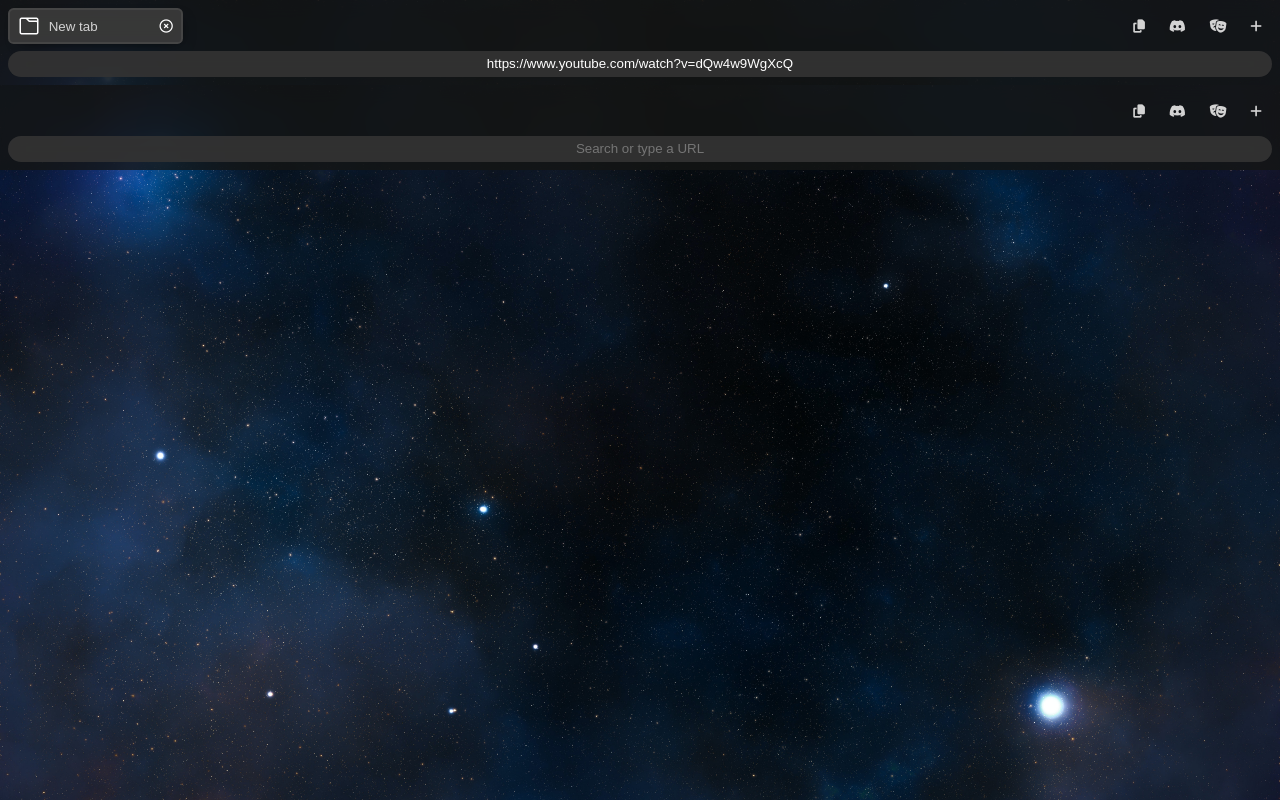
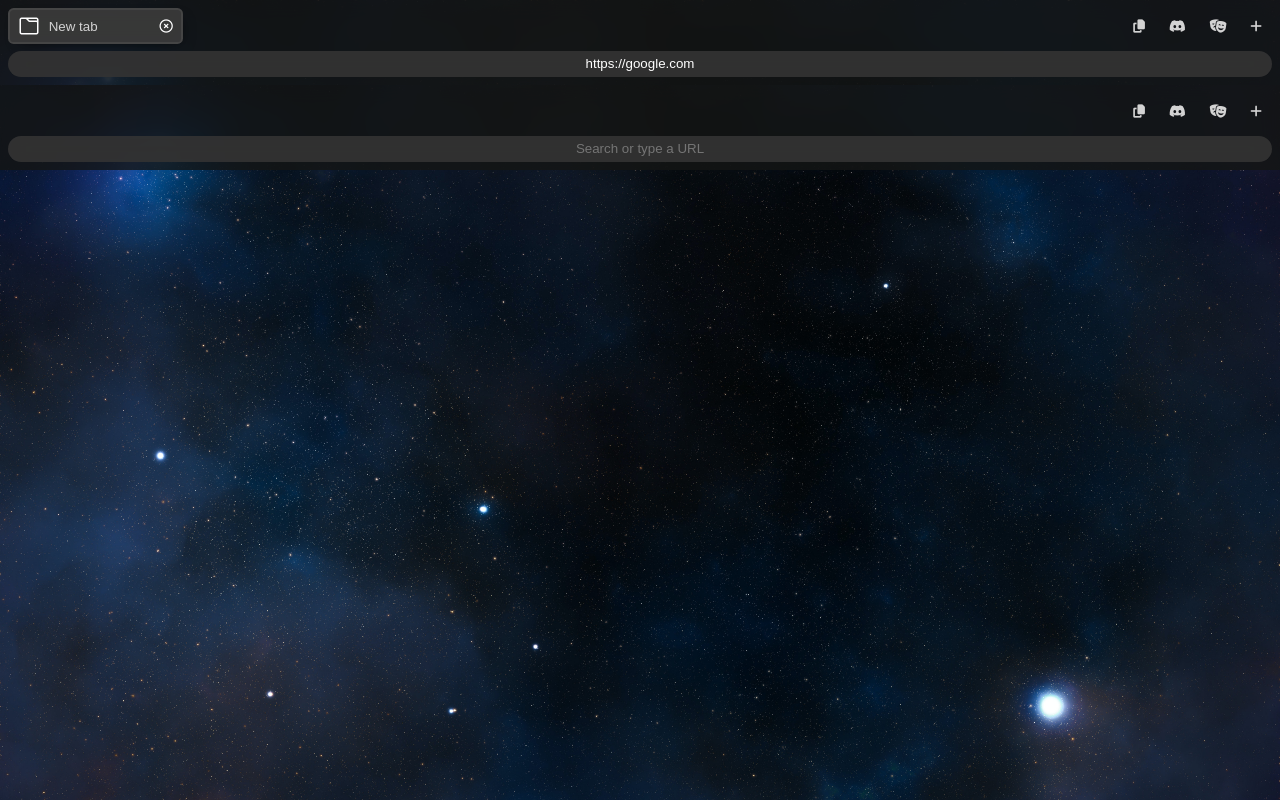
Before and after one commit to Awsomegameplay123/frontend, a Svelte app: page / in a window 1280 px wide. Built offline with nearby package versions, Linux system fonts and the light colour scheme.

Commit message:
Update App.svelte

```diff
--- a/src/App.svelte
+++ b/src/App.svelte
@@ -164,7 +164,7 @@
             } else {
               document.querySelector("#tab" + newnextid).click();
 
-              go("https://www.youtube.com/watch?v=dQw4w9WgXcQ");
+              go("https://google.com");
 
             }
           }
```
